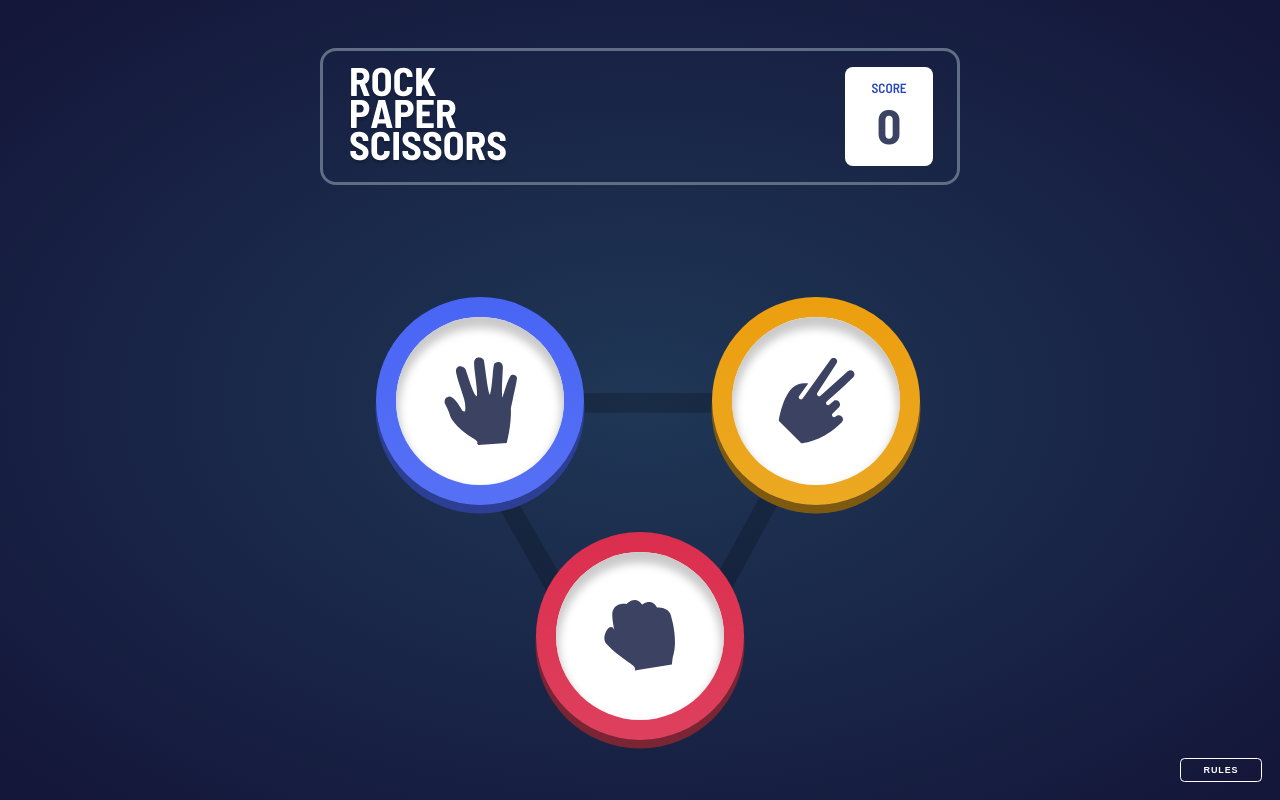
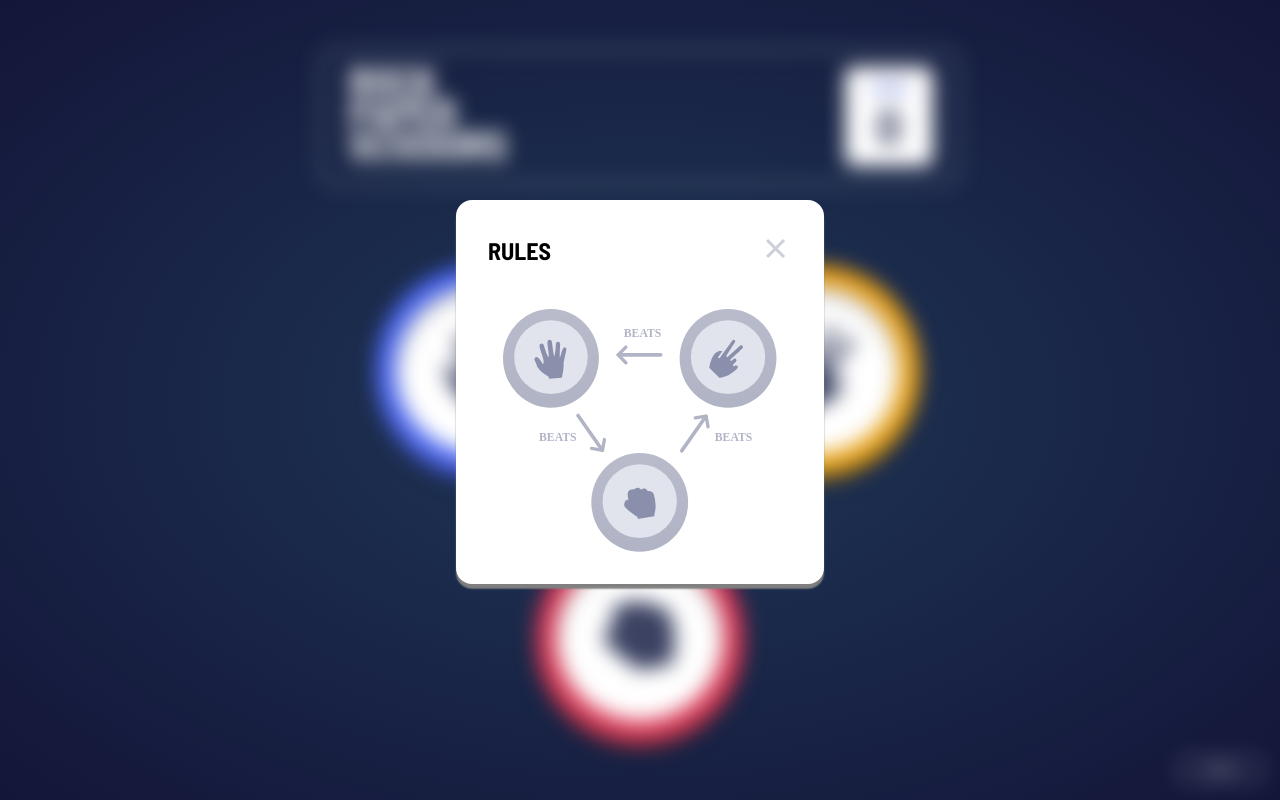
Before and after one commit to smccourtb/rock-paper-scissors, a React (Create React App) app: page / in a window 1280 px wide. Both pictures are taken after a click on the button "RULES". Built offline with nearby package versions, Linux system fonts and the light colour scheme.

Commit message:
add rules modal

```diff
--- a/src/App.css
+++ b/src/App.css
@@ -6,11 +6,23 @@
   align-items:center;
 
 }
+.blur {
+    filter:blur(10px);
+}
 
-main {
-  margin: 8em 0em 0em;
+.ch {
+  margin: 6em 0em 0em;
   display: flex;
   justify-content: center;
   width: 67vw;
   flex-grow:1;
 }
+
+.res {
+  transform:scale(1.1);
+  margin: 9em 0em 0em;
+  display: flex;
+  justify-content: center;
+  width: 67vw;
+  flex-grow:1;
+}
--- a/src/App.js
+++ b/src/App.js
@@ -4,23 +4,30 @@ import Header from "./components/Header";
 import Footer from "./components/Footer";
 import Choice from "./components/Choice";
 import Result from "./components/Result";
-
+import Rules from "./components/Rules";
 
 function App() {
   const [playerChoice, setPlayerChoice] = useState("")
   const [score, setScore] = useState(0)
+  const [isOpen, setIsOpen] = useState(false);
+
+
+    function showRules() {
+        setIsOpen(!isOpen);
+    }
 
   return (
     <div className="App">
-      <Header score={score}/>
-      <main>
+      <Header score={score} isOpen={isOpen}/>
+      {isOpen && <Rules showRules={showRules}/>}
+      <main className={`${playerChoice ? "res" : "ch"} ${isOpen && "blur"}`}>
         {playerChoice
         ?
         <Result setScore={setScore} playerChoice={playerChoice} setPlayerChoice={setPlayerChoice}/>
         :
         <Choice setPlayerChoice={setPlayerChoice}/>}
       </main>
-      <Footer />
+      <Footer showRules={showRules} isOpen={isOpen}/>
     </div>
   );
 }
--- a/src/components/Footer.js
+++ b/src/components/Footer.js
@@ -1,9 +1,10 @@
 import "../styles/Footer.css";
 
-function Footer() {
+function Footer({showRules, isOpen}) {
+
     return(
-        <footer>
-            <button className="rules" >RULES</button>
+        <footer className={isOpen && "blur"}>
+            <button className="rules-btn" onClick={showRules}>RULES</button>
         </footer>
     )
 }
--- a/src/components/Header.js
+++ b/src/components/Header.js
@@ -1,9 +1,9 @@
 import basicLogo from "../images/logo.svg"
 import "../styles/Header.css"
 
-function Header({ score }) {
+function Header({ score, isOpen }) {
     return(
-        <header>
+        <header className={`main-header ${isOpen && "blur"}`}>
             <img className="header__logo" src={basicLogo} alt="logo"/>
             <div className="header__score-container">
                 <small>SCORE</small>
--- a/src/components/Result.js
+++ b/src/components/Result.js
@@ -6,7 +6,7 @@ import {useState, useEffect} from 'react'
 
 function Result({playerChoice, setScore, setPlayerChoice}) {
     const modes = {'basic': ['rock', 'paper', 'scissors']}
-    const winMessage = {"rock": "Rock smashes scissors!", "paper": "Paper covers rock!", "scissors": "Scissors cut paper!"}
+    // const winMessage = {"rock": "Rock smashes scissors!", "paper": "Paper covers rock!", "scissors": "Scissors cut paper!"}
     const winCondition = {"rock": ["scissors"], "paper":["rock"], "scissors":["paper"]}
 
     const [opponentChoice, setOpponentChoice] = useState("");
--- /dev/null
+++ b/src/components/Rules.js
@@ -0,0 +1,17 @@
+import '../styles/Rules.css'
+import basicRules from "../images/image-rules.svg";
+import closeIcon from "../images/icon-close.svg";
+
+function Rules({showRules}) {
+    return(
+        <div className="rules">
+            <header className='rules-header'>
+                <h2>RULES</h2>
+                <button onClick={showRules}><img src={closeIcon} alt="close"></img></button>
+            </header>
+            <img src={basicRules} alt="basic rules"></img>
+        </div>
+    )
+}
+
+export default Rules
--- a/src/styles/Choice.css
+++ b/src/styles/Choice.css
@@ -25,6 +25,8 @@
     width: 13em;
     height: 13em;
     border-radius:50%;
+    transition:all .2s ease-out;
+
 
 }
 
--- a/src/styles/Footer.css
+++ b/src/styles/Footer.css
@@ -1,4 +1,4 @@
-.rules {
+.rules-btn {
     margin:2em;
     background:transparent;
     border: solid .5px white;
@@ -13,7 +13,8 @@
     cursor: pointer;
 }
 
-.rules:hover {
+.rules-btn:hover {
+    transition:all .2s ease-in;
     background: white;
     color:hsl(237, 49%, 15%);
 }
--- a/src/styles/Header.css
+++ b/src/styles/Header.css
@@ -2,7 +2,7 @@
     box-sizing: border-box;
 }
 
-header {
+.main-header {
     display:flex;
     align-items: center;
     width: 50vw;
--- a/src/styles/Result.css
+++ b/src/styles/Result.css
@@ -114,8 +114,6 @@ p {
     height: 13em;
     width: 13em;
     transform: scale(1.1);
-    /* margin-top: 3em;
-    margin-right:3em; */
     top: 2.5em;
     left: -1em;
     display:flex;
@@ -134,35 +132,33 @@ span {
     font-size:5em;
 }
 
-.result {
-    width: 150px;
-}
-
 .result-show {
+    padding-top:4em;
     display:flex;
     flex-direction: column;
     height:50%;
-    align-self:center;
     justify-content:center;
+    gap:.5em;
     align-items:center;
-    gap: 2em;
+    flex-shrink:1;
+    transform:scale(1.3);
 }
 .result-label{
     margin:0;
     font-size: 36px;
     letter-spacing:0em;
     font-weight: 800;
-    width: 4em;
-    margin: 0em 4em;
+    color:white;
 }
 
 .reset {
     background:white;
     outline: none;
-    padding: .8em 2.5em;
+    border:none;
+    padding: .8em 4.5em;
     border-radius: .67em;
     color:hsl(237, 49%, 15%);
-    width: 15em;
+    /* width: 15em; */
     font-size: 9px;
     line-height: 12px;
     font-weight: 500;
@@ -174,6 +170,9 @@ span {
 .reset:hover {
     color:hsl(349, 71%, 52%);
     font-weight: 700;
+    padding: .79em 4.38em;
+    transition: color .2s ease-in;
+
 }
 @keyframes pulse{
     0%    { scale: 1; }
--- /dev/null
+++ b/src/styles/Rules.css
@@ -0,0 +1,40 @@
+.rules {
+    background:white;
+    border-radius: 1em;
+    position:absolute;
+    z-index:1;
+    display:flex;
+    justify-content:center;
+    align-items: center;
+    flex-direction:column;
+    padding: 1em 2em;
+    top: 25%;
+    gap:1.5em;
+    box-shadow: 0em .3em .1em gray;
+}
+
+
+
+.rules-header {
+    display:flex;
+    justify-content: space-between;
+    align-items:center;
+    width: 100%;
+
+
+}
+
+.rules-header > button {
+    background:none;
+    border:none;
+}
+
+.rules > img {
+    margin-bottom: 1em;
+    width:90%;
+}
+
+.rules-header > button:hover {
+    transition:all .2s ease-in;
+    transform:scale(1.2);
+}
```
